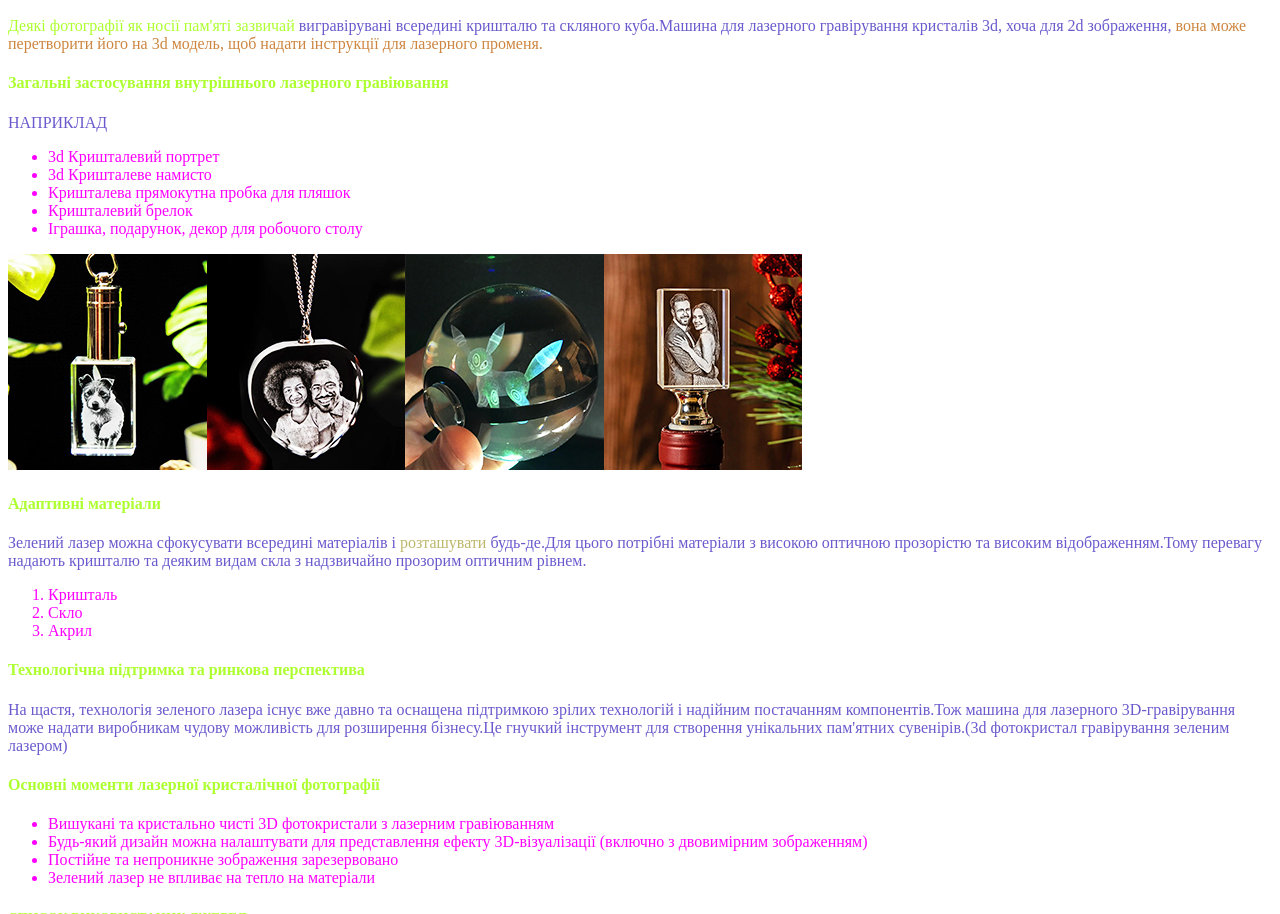
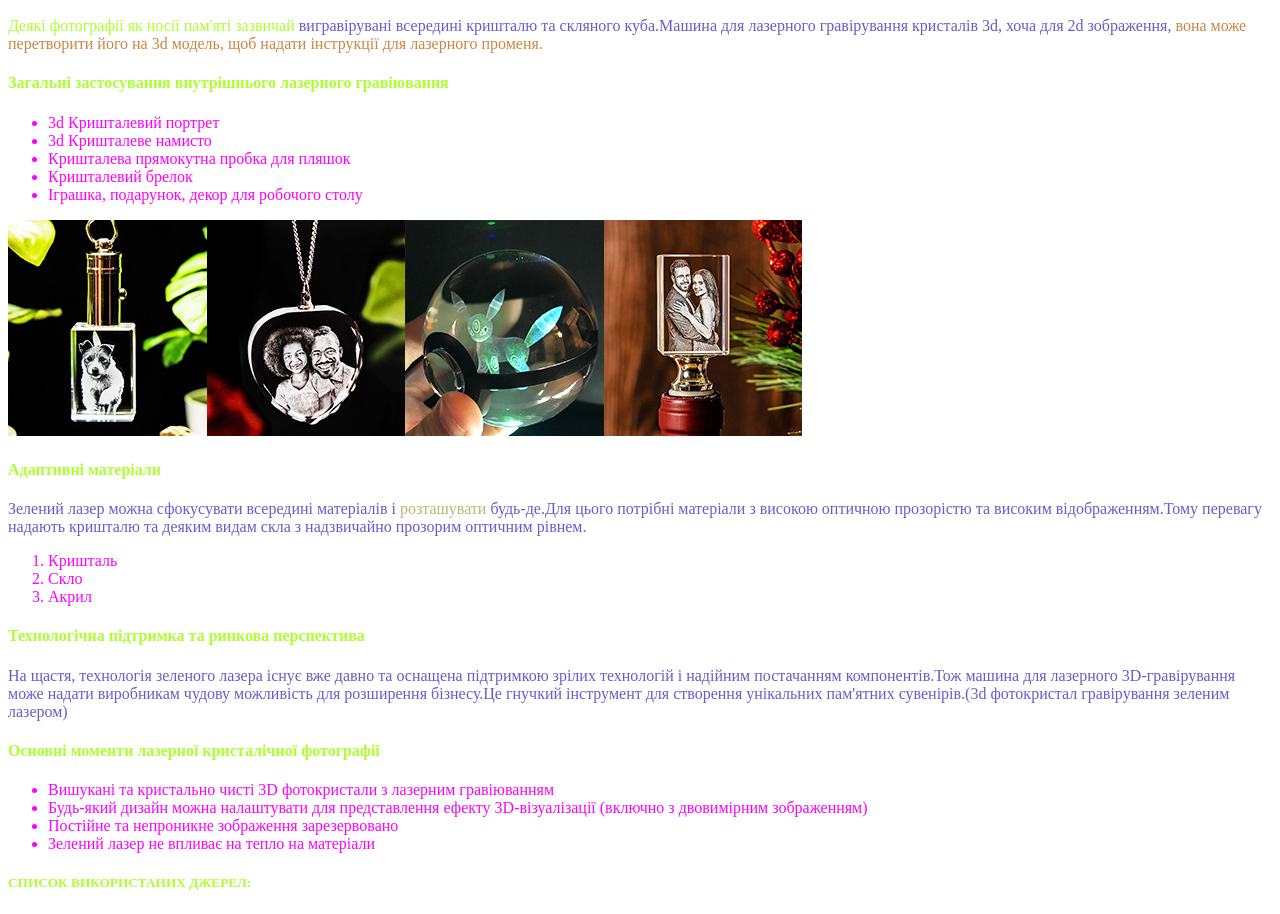
Before and after one commit to RomanRomeoRaffaello/css, a plain HTML site: page Lessons/Lesson_3/index.html in a window 1280 px wide. Shown: the part 1394-2308 px from the top of the page. Drawn offline with Linux system fonts and the light colour scheme.

Commit message:
test css

```diff
--- a/Lessons/Lesson_3/index.html
+++ b/Lessons/Lesson_3/index.html
@@ -47,7 +47,7 @@
             щоб надати
             інструкції для лазерного променя.</span></p>
     <h4>Загальні застосування внутрішнього лазерного гравіювання</h4>
-    <p class="next-text">НАПРИКЛАД</p>
+    <div class="next-text">
         <ul>
             <li>3d Кришталевий портрет</li>
             <li>3d Кришталеве намисто</li>
@@ -55,6 +55,7 @@
             <li>Кришталевий брелок</li>
             <li>Іграшка, подарунок, декор для робочого столу</li>
         </ul>
+    </div>
     <img src="img/3d-crystal-laser-engraving4.jpg" alt="Зображення">
     <h4>Адаптивні матеріали</h4>
     <p>Зелений лазер можна сфокусувати всередині матеріалів і <span class="text-word2">розташувати</span> будь-де.Для
```
Lines whose indentation alone changed are shown as unchanged.
